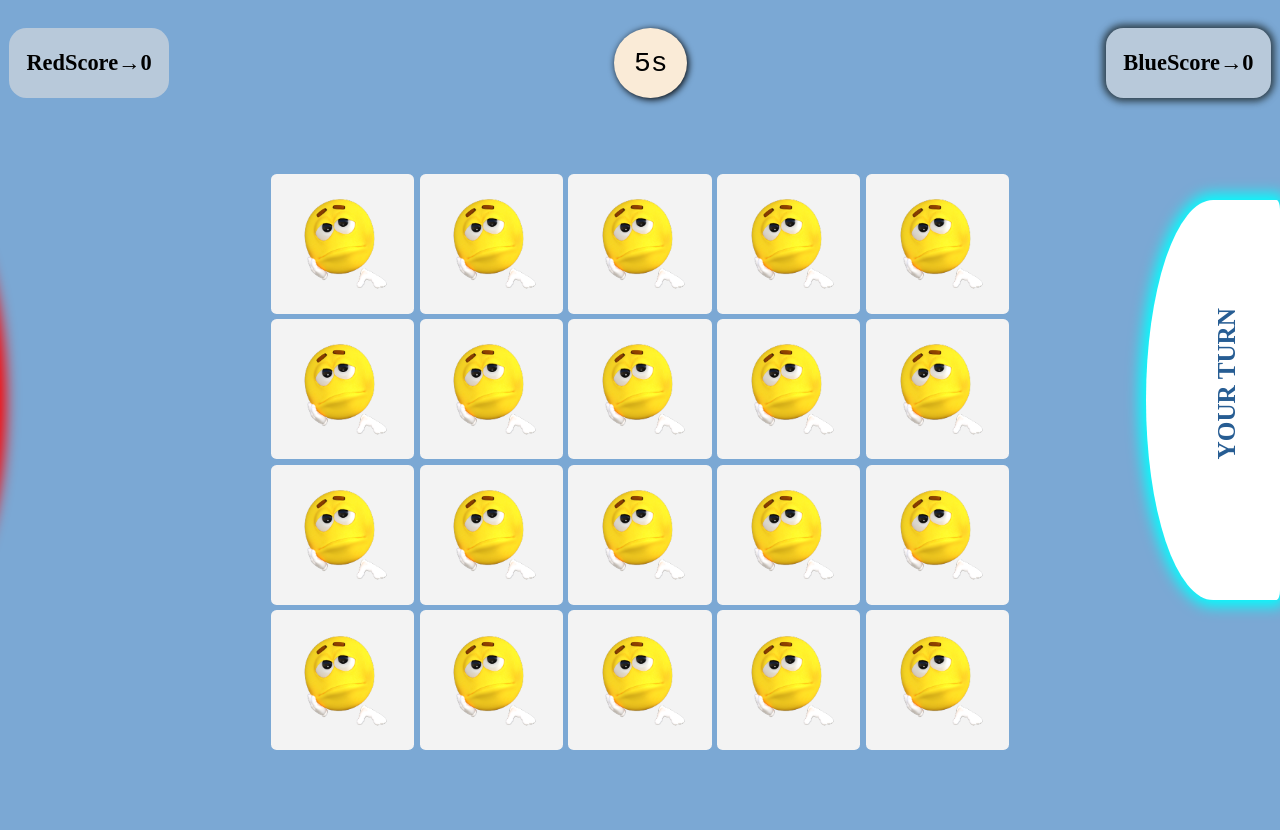
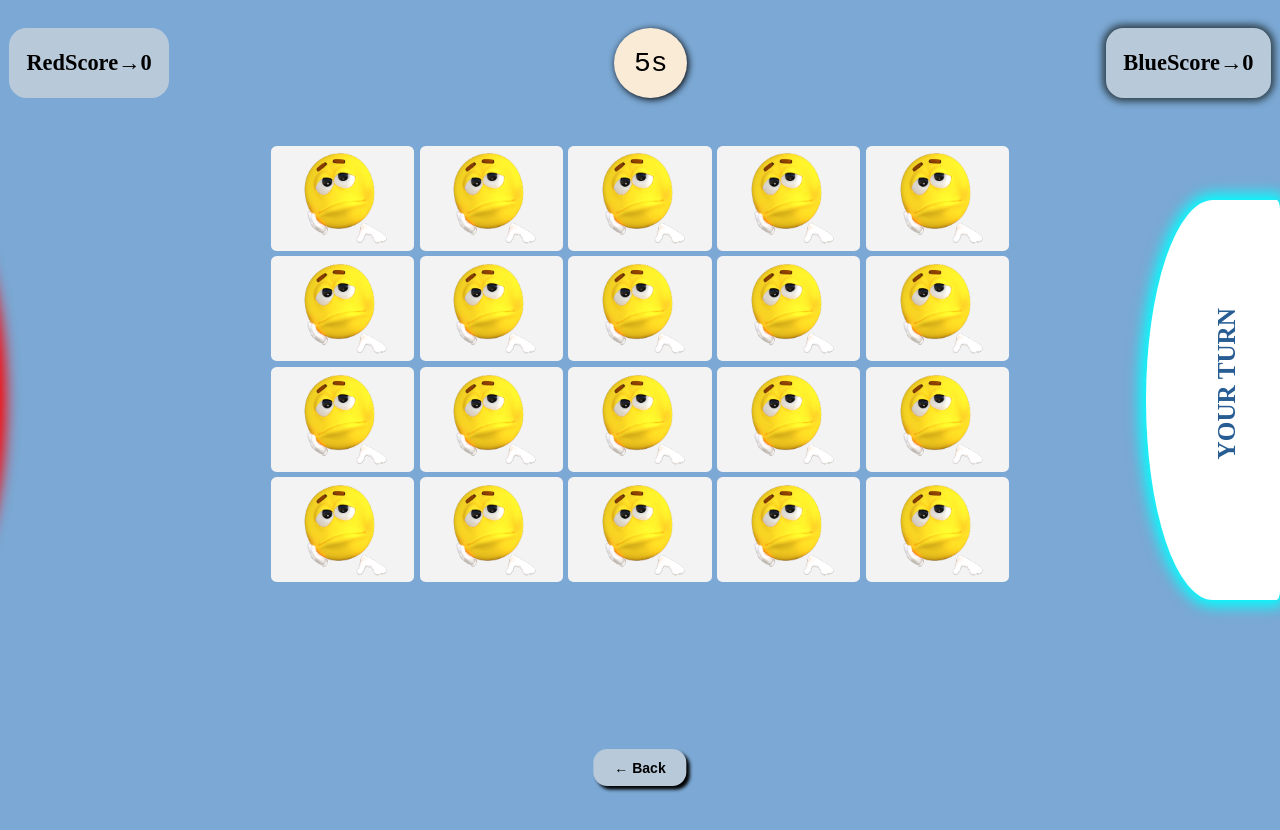
Before and after one commit to kar123-demo/kar123-demo, a plain HTML site: page Multi/Hard1.html in a window 1280 px wide. After the commit the page ends 800 px from the top, so only its background shows below. Drawn offline with Linux system fonts and the light colour scheme.

Commit message:
Add files via upload

```diff
--- a/Multi/Hard1.css
+++ b/Multi/Hard1.css
@@ -1,4 +1,3 @@
-
 .card2.flip .card-inner {
     transform: rotateY(180deg);
   }
@@ -7,9 +6,9 @@
 
   .main1 {
     padding-left: 25vw;
-    padding-top: 30vh;
+    padding-top: 25vh;
     padding-right: 25vw;
-    padding-bottom: 25vh;
+    padding-bottom: 15vh;
   }
 
   .main {
@@ -17,7 +16,7 @@
     justify-content: center;
     display: grid;
     grid-template-columns: repeat(5, 1fr);
-    grid-template-rows: repeat(4, 200px);
+    grid-template-rows: repeat(4, 150px);
     gap: 0.5em;
     width: 90%;
     margin: 0 auto;
--- a/Multi/Hard1.html
+++ b/Multi/Hard1.html
@@ -2,10 +2,29 @@
 <html lang="en">
 <head>
     <meta charset="UTF-8">
-    <meta name="viewport" content="width=device-width, initial-scale=1.0">
+    <meta name="viewport" content="width=device-width, initial-scale=1.0, maximum-scale=1.0, user-scalable=no">
     <title>Memory Matching Game</title>
-    <link rel="Stylesheet" href="Hard1.css">
-
+    <link rel="stylesheet" href="Hard1.css">
+    <style>
+        .back-button {
+            position: fixed;
+            bottom: 20px;
+            left: 50%;
+            transform: translateX(-50%);
+            padding: 15px 30px;
+            background-color: rgb(184, 201, 218);
+            border: none;
+            border-radius: 20px;
+            cursor: pointer;
+            font-weight: bold;
+            font-size: 20px;
+            box-shadow: 5px 5px 5px black;
+            z-index: 2;
+        }
+        .back-button:hover {
+            background-color: rgb(164, 181, 198);
+        }
+    </style>
 </head>
 
 <body>
@@ -25,6 +44,7 @@
   <form id="move">
     <h1 id="s1">BlueScore→0</h1>
     </form>
+    <button class="back-button" onclick="window.location.href='../index.html'">← Back</button>
     <script src="Hard1.js"></script>
     <div class="main1">
 
--- a/Multi/Medium1.css
+++ b/Multi/Medium1.css
@@ -1,4 +1,3 @@
-
 .card2.flip .card-inner {
   transform: rotateY(180deg);
 }
@@ -7,9 +6,9 @@
 
 .main1 {
   padding-left: 25vw;
-  padding-top: 30vh;
+  padding-top: 25vh;
   padding-right: 25vw;
-  padding-bottom: 25vh;
+  padding-bottom: 15vh;
 }
 
 .main {
@@ -17,7 +16,7 @@
   justify-content: center;
   display: grid;
   grid-template-columns: repeat(4, 1fr);
-  grid-template-rows: repeat(4, 200px);
+  grid-template-rows: repeat(4, 150px);
   gap: 0.5em;
   width: 90%;
   margin: 0 auto;
```
Also changed, not shown: Multi/Medium1.html (+23 -3 lines), Multi/harish2.html (+23 -3 lines).
